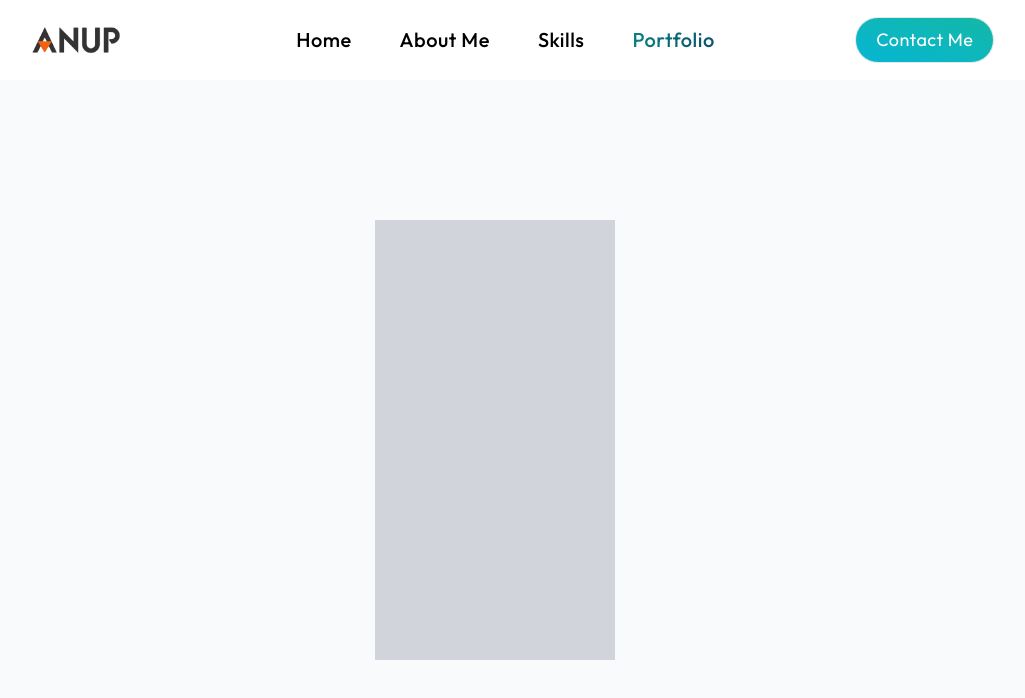
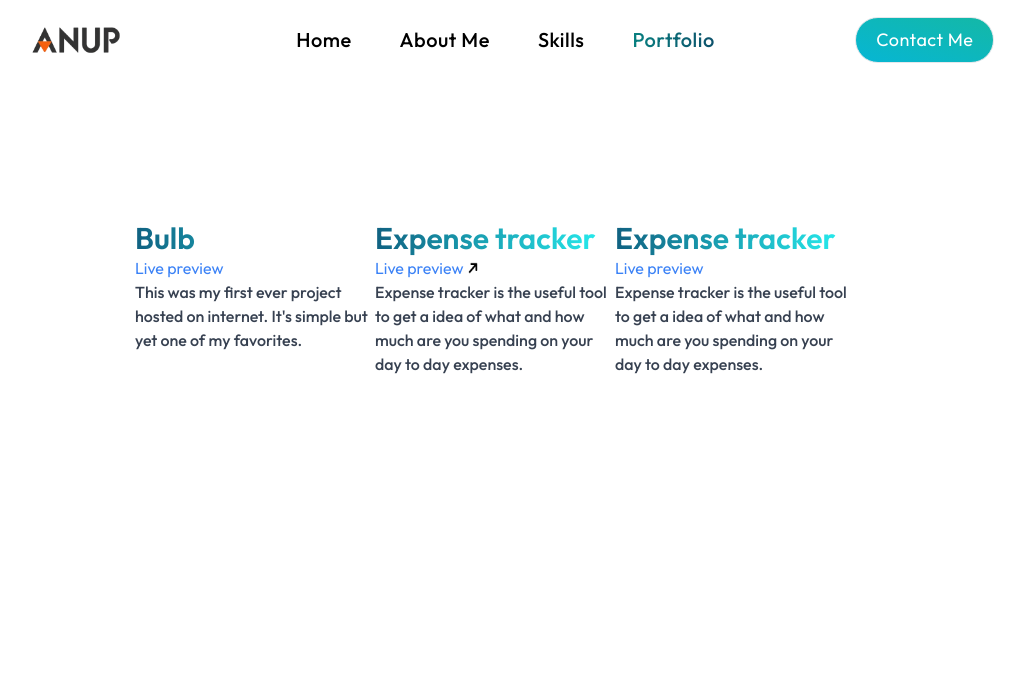
Before and after one commit to anupdhakal69/Portfolio, a React (Vite) app: page /portfolio in a window 1280 px wide. Shown: the top 698 px of the page, without its empty margins (145-1170 px from the left). Built offline with nearby package versions, Linux system fonts and the light colour scheme.

Commit message:
portfolio started

```diff
--- a/src/index.css
+++ b/src/index.css
@@ -8,7 +8,7 @@
     margin: 0;
     padding: 0;
     box-sizing: border-box;
-    font-family: 'outfit', arial;
+    font-family: 'outfit';
 }
 
 .active{
--- a/src/pages/About.jsx
+++ b/src/pages/About.jsx
@@ -6,12 +6,12 @@ const About = () => {
   return (
    <div className='max-w-[90vw] sm:max-w-[70vw] md:max-w-[80vw]  mx-auto min-h-[calc(100vh-80px)] flex flex-col gap-10 justify-center items-center sm:flex-row'>
 
-         <div className=' flex flex-col gap-3 sm:max-w-[55%] sm:order-2 order-1'>
+         <div className=' flex flex-col gap-3 sm:max-w-[47%] sm:order-2 order-1'>
               <h1 className='abouth1 sm:text-start text-4xl  font-semibold pt-4 sm:py-0'>About Me</h1>
 
-              <p className='text-gray-700 text-lg text-justify font-medium tracking-wide'> Hey, I'm Anup Dhakal.  Currently studying for my Bachelor's in Computer Applications, I’ve already worked on exciting projects. I thrive on challenges, especially when it comes to learning new tech like React and Node.js. </p>
+              <p className='text-gray-700 text-lg text-justify font-medium tracking-wide'> Hey, I'm Anup Dhakal.  Currently studying for my Bachelor's in Computer Applications, I’ve already worked on exciting projects like weather app, todo app, github details checker, expense tracker etc. I thrive on challenges, especially when it comes to learning new tech like React and Node.js. I'm always open to new opportunities and connections, so feel free to reach out!</p>
 
-              <p className='text-gray-700 text-lg text-justify font-medium tracking-wide'>Outside of coding, I love exploring new languages and diving into insightful books that inspire creativity. I'm always open to new opportunities and connections, so feel free to reach out!</p>
+              {/* <p className='text-gray-700 text-lg text-justify font-medium tracking-wide'>Outside of coding, I love exploring new languages and diving into insightful books that inspire creativity. </p> */}
 
               <div className="socials flex flex-col mt-2 gap-2 sm:gap-3 order-3">
                   <h2 className='text-2xl sm:text-3xl sm:my-[-8px] font-medium'>Connect with me</h2>
--- a/src/pages/Portfolio.jsx
+++ b/src/pages/Portfolio.jsx
@@ -3,11 +3,27 @@ import React from 'react'
 
 const Portfolio = () => {
   return (
-    <div className="max-w-[90vw] mx-auto flex justify-center items-center min-h-[calc(100vh-80px)]  bg-gray-50">
+    <div className="max-w-[90vw] mx-auto flex justify-center items-center min-h-[calc(100vh-80px)] ">
 
-      <div className='h-[55vh] w-60 bg-gray-300'>
+      <div className='h-[55vh] w-60 '>
+        <h1 className='text-3xl font-semibold skillsh1'>Bulb</h1>
+        <a href="http://anupkobulb.netlify.app" target='main' className=' text-blue-500'>Live preview</a>
+        <p className='font-medium text-gray-700'>This was my first ever project hosted on internet. It's simple but yet one of my favorites.</p>
+      </div>
 
+      <div className='h-[55vh] w-60 '>
+        <h1 className='text-3xl font-semibold skillsh1'>Expense tracker</h1>
+        <a href="http://anupkoexpensetracker.netlify.app" target='main' className='flex text-blue-500'>Live preview <img src="linkarrow.png" alt="" className='w-5'/></a>
+        <p className='font-medium text-gray-700'>Expense tracker is the useful tool to get a idea of what and how much are you spending on your day to day expenses.</p>
       </div>
+
+      <div className='h-[55vh] w-60 '>
+        <h1 className='text-3xl font-semibold skillsh1'>Expense tracker</h1>
+        <a href="http://anupkoexpensetracker.netlify.app" target='main' className=' text-blue-500'>Live preview</a>
+        <p className='font-medium text-gray-700'>Expense tracker is the useful tool to get a idea of what and how much are you spending on your day to day expenses.</p>
+      </div>
+
+
     </div>
   )
 }
--- a/src/pages/Skills.jsx
+++ b/src/pages/Skills.jsx
@@ -6,14 +6,14 @@ const Skills = () => {
       <h1 className="text-gray-600 text-4xl text-center font-bold font-serif uppercase  pt-7">My Skills</h1>
       {/* <p className="text-lg font-medium text-gray-700 text-center">I’ll keep learning new technologies and expanding my skills.</p> */}
 
-    <div className="grid gap-7 lg:gap-10 lg:grid-cols-3 mt-9 ">
+    <div className="grid gap-7 lg:gap-10 md:grid-cols-2 lg:grid-cols-3 mt-9 ">
 
       {/* frontend */}
       <div className="bg-gray-50 p-4 rounded-md shadow transition-all duration-300 shadow-gray-400 hover:shadow-lg hover:shadow-gray-400 hover:scale-[1.04]">
         <h1 className="skillsh1 font-serif text-2xl font-semibold uppercase">Front-end</h1>
         <hr className="mt-2 h-0.5 bg-gray-400"/>
         <p className="text-gray-800 font-medium text-lg text-justify my-3"><span className="text-teal-700">HTML</span> is used to structure web pages, while <span className="text-teal-700">CSS</span> and <span className="text-teal-700">Tailwind CSS</span> provide styling and design. <span className="text-teal-700 ">JavaScript</span> and <span className="text-teal-700">React</span> bring interactivity and dynamic features to the interface, and <span className="text-teal-700">Bootstrap</span> is great for creating responsive layouts quickly.</p>
-        <ul className="flex gap-3 justify-center  ">
+        <ul className="flex gap-3 justify-center ">
           <img src="html.png" alt="HTML" className="w-8" />
           <img src="css.png" alt="CSS" className="w-8" />
           <img src="javascript.png" alt="JavaScript" className="w-8" />
--- a/tailwind.config.js
+++ b/tailwind.config.js
@@ -1,3 +1,6 @@
+const { addDynamicIconSelectors } = require('@iconify/tailwind');
+
+
 /** @type {import('tailwindcss').Config} */
 export default {
   content: [
@@ -8,5 +11,8 @@ export default {
     extend: {
     },
   },
-  plugins: [],
+  plugins: [
+    addDynamicIconSelectors(),
+
+  ],
 }
```
Also changed, not shown: public/linkarrow.png (added), public/sendbtn.png (deleted).
